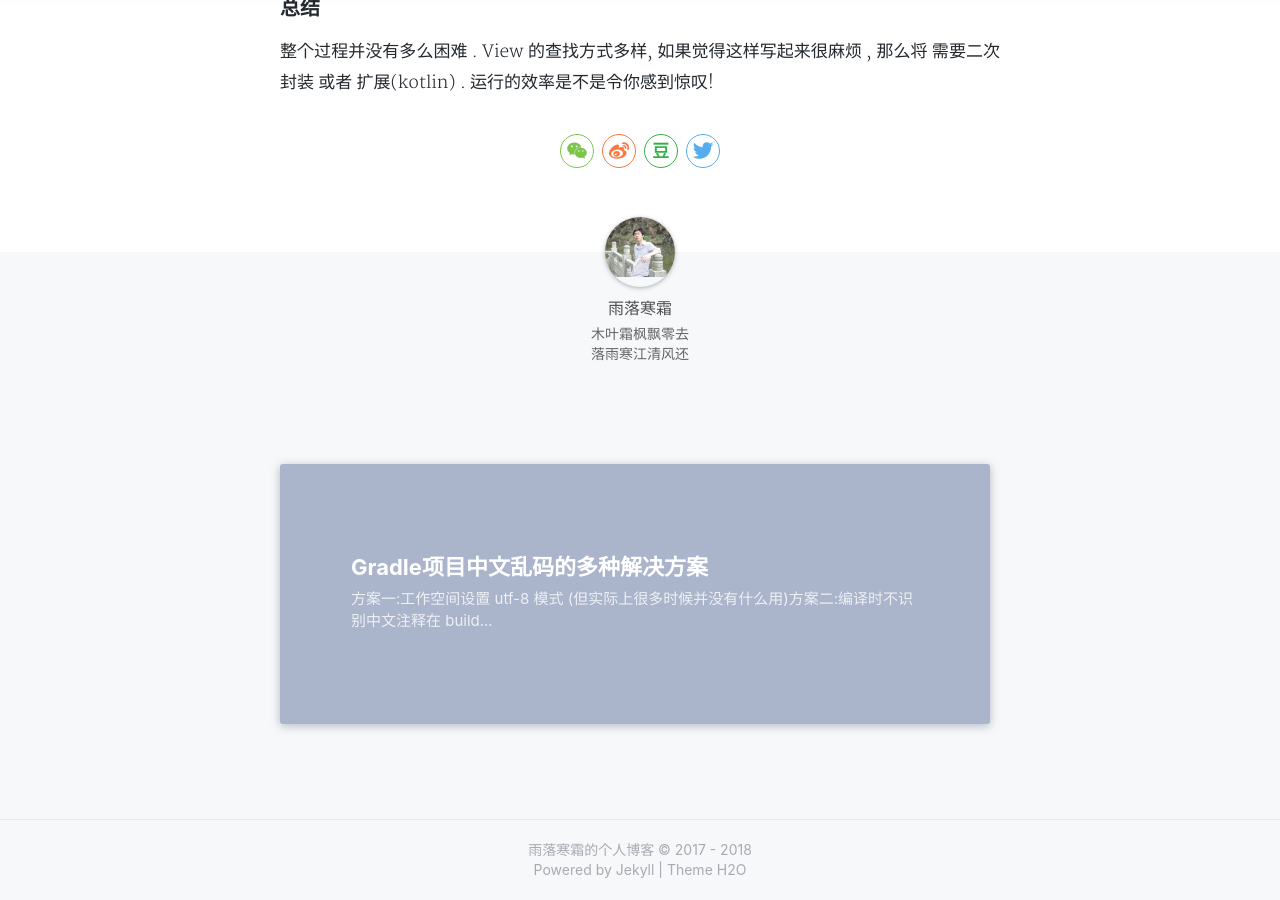
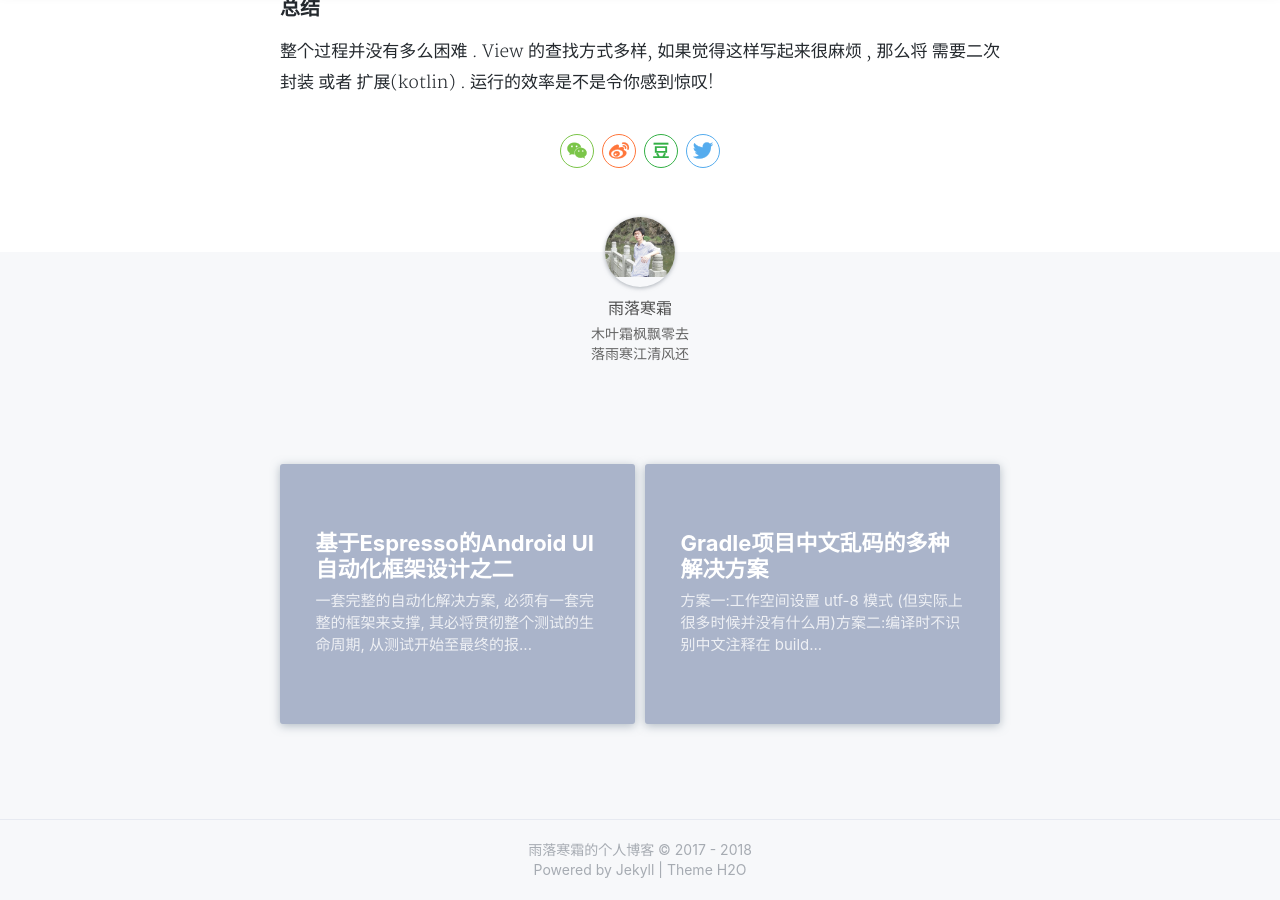
Before and after one commit to rawqing/rawqing.github.io, a Jekyll site: the page built from _posts/espresso/2018-06-22-espresso_advanced_001.md, in a window 1280 px wide and 900 px high, scrolled down 7633 px. Built offline with Jekyll 4.4.1, drawn with Linux system fonts in a browser that asks for light colours; nearby versions of some CDN libraries; a style sheet for code colours, icons or effects is not loaded; some of the changed lines change nothing that is shown; some of the changed text lies outside the part shown.

Commit message:
add espresso02

```diff
--- a/_posts/espresso/2018-06-22-espresso_advanced_001.md
+++ b/_posts/espresso/2018-06-22-espresso_advanced_001.md
@@ -1,6 +1,6 @@
 ---
 layout: post
-title: '基于Espresso的Android UI自动化之一'
+title: '基于Espresso的Android UI自动化框架设计之一'
 subtitle: '设计之初 -- espresso无源码测试环境搭建'
 date: 2018-06-22
 author: 落雨寒霜
--- /dev/null
+++ b/_posts/espresso/2018-06-23-espresso_advanced_002.md
@@ -0,0 +1,39 @@
+---
+layout: post
+title: '基于Espresso的Android UI自动化框架设计之二'
+subtitle: '蓝图绘制 -- 自动化测试框架设计'
+date: 2018-06-23
+author: 落雨寒霜
+tags: espresso Android UI自动化 Junit4
+---
+>一套完整的自动化解决方案, 必须有一套完整的框架来支撑, 其必将贯彻整个测试的生命周期,
+ 从测试开始至最终的报告展示.
+
+### 框架构思
+不想自己coding一整套框架, 我们也一样可以通过各种零件组装起来.
+1. espresso :
+    这是基础工具 , 我们所有的代码都是在此基础之上编写的.
+
+1. AndroidJunit4 :
+    这是google官方推荐的 Android 测试运行工具 .
+    我们也可以在此基础之上定义我们自己的 `Runner` . 当然也有其他的运行方式.
+
+1. [JUnitParams](http://pragmatists.github.io/JUnitParams/) :
+    该框架提供了更简单易读的参数化测试, 为`Junit4`的参数化提供了更多可能 , 如 字符串数组方式,
+    文件扩展方式,当然还有自定义的参数化方式.  `数据驱动`也是自动化框架的核心部分.
+
+1. [Allure2](http://allure.qatools.ru/) :
+    这是一款开源的, 最美轮美奂的 report 工具 .
+    虽然目前官方还没有 `AndroidJunit4` 的支持版本 ,
+    但并不妨碍我们使用(关于扩展 , 我们后面再讲).
+    我们先来看一下报告的效果:
+    总览
+    ![总览](/screenshot/espresso/ui02/allure_o.png)
+    详细
+    ![详细](/screenshot/espresso/ui02/allure_d.png)
+    更多效果请看[官方示例](https://ci.qameta.io/job/allure2/job/master/Demo2_20Report/).
+
+
+---
+
+蓝图就先绘制到这里,后面我们将一步步完成这个框架
```
Also changed, not shown: screenshot/espresso/ui02/allure_d.png (added), screenshot/espresso/ui02/allure_o.png (added).
